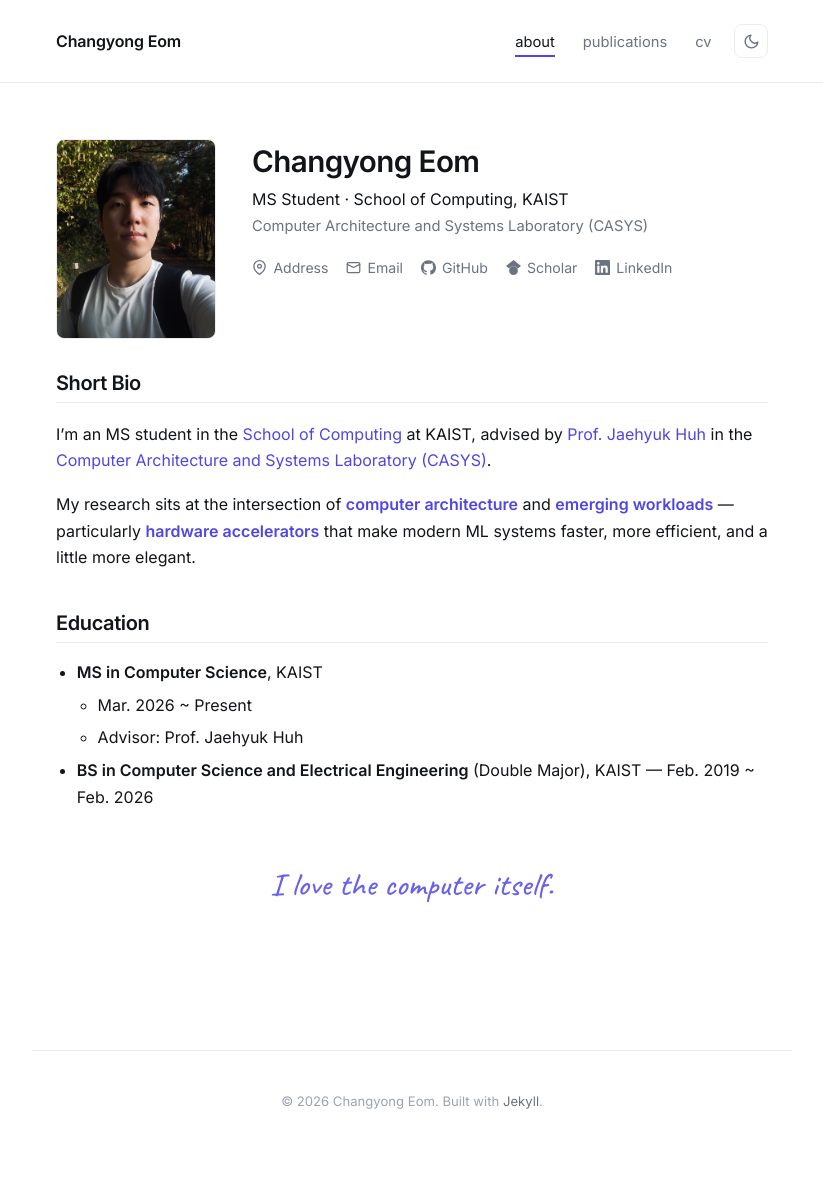
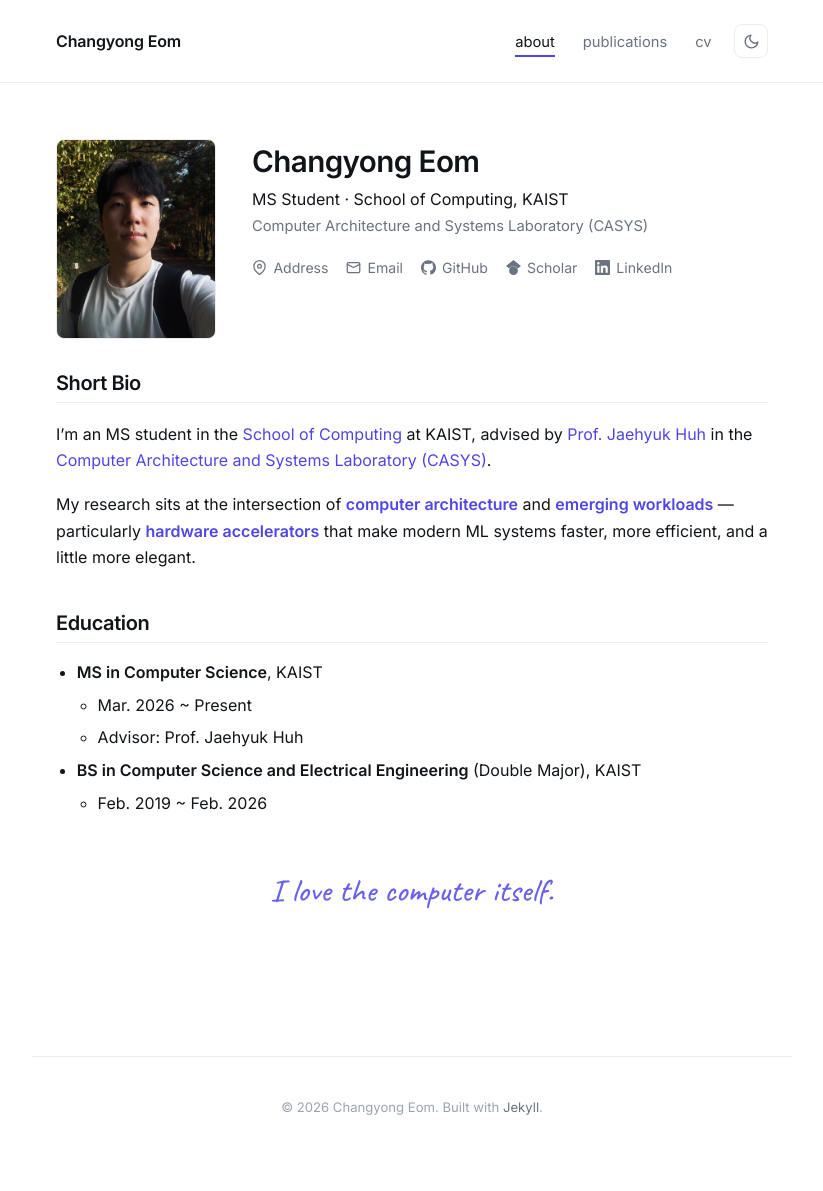
Before and after one commit to Changyong-Eom/changyong-eom.github.io, a Jekyll site: the page built from index.md, in a window 1280 px wide. Shown: the whole page, without its empty margins (228-1051 px from the left). Built offline with Jekyll 4.4.1, drawn with Linux system fonts in a browser that asks for light colours.

```diff
--- a/index.md
+++ b/index.md
@@ -64,7 +64,7 @@ My research sits at the intersection of **computer architecture** and **emerging
   - Mar. 2026 ~ Present
   - Advisor: Prof. Jaehyuk Huh
 - **BS in Computer Science and Electrical Engineering** (Double Major), KAIST
-  — Feb. 2019 ~ Feb. 2026
+  - Feb. 2019 ~ Feb. 2026
 
 <p class="signature">I love the computer itself.</p>
 
```
